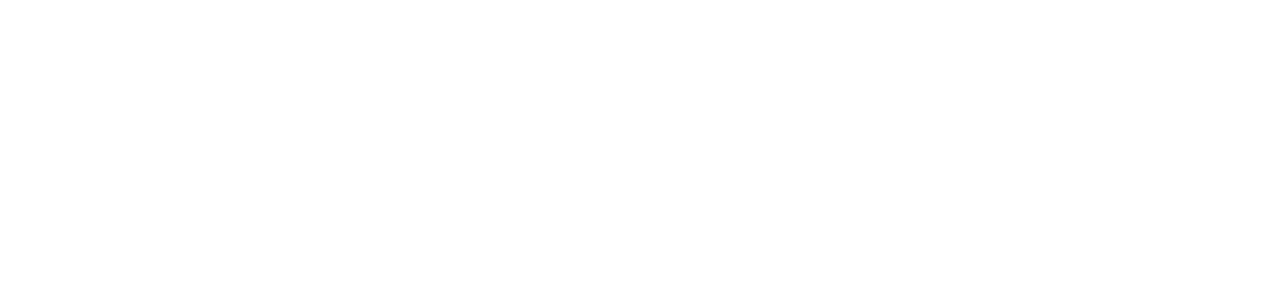
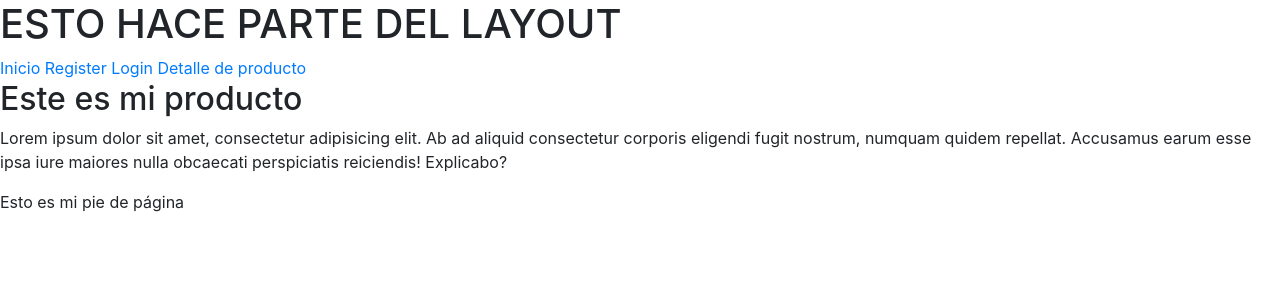
Before and after one commit to kennitromero/ps-todo, a Nuxt app: page /product/detail in a window 1280 px wide. Before the commit this address had no page. Shown: the top 300 px of the page. Built offline with nearby package versions, Linux system fonts and the light colour scheme.

Commit message:
Comenzando proyecto

```diff
--- a/components/NuxtLogo.vue
+++ /dev/null
@@ -1,11 +0,0 @@
-<template>
-  <svg class="nuxt-logo" viewBox="0 0 45 30" fill="none" xmlns="http://www.w3.org/2000/svg">
-    <path d="M24.7203 29.704H41.1008C41.6211 29.7041 42.1322 29.5669 42.5828 29.3061C43.0334 29.0454 43.4075 28.6704 43.6675 28.2188C43.9275 27.7672 44.0643 27.2549 44.0641 26.7335C44.0639 26.2121 43.9266 25.6999 43.6662 25.2485L32.6655 6.15312C32.4055 5.70162 32.0315 5.32667 31.581 5.06598C31.1305 4.8053 30.6195 4.66805 30.0994 4.66805C29.5792 4.66805 29.0682 4.8053 28.6177 5.06598C28.1672 5.32667 27.7932 5.70162 27.5332 6.15312L24.7203 11.039L19.2208 1.48485C18.9606 1.03338 18.5864 0.658493 18.1358 0.397853C17.6852 0.137213 17.1741 0 16.6538 0C16.1336 0 15.6225 0.137213 15.1719 0.397853C14.7213 0.658493 14.3471 1.03338 14.0868 1.48485L0.397874 25.2485C0.137452 25.6999 0.000226653 26.2121 2.8053e-07 26.7335C-0.000226092 27.2549 0.136554 27.7672 0.396584 28.2188C0.656614 28.6704 1.03072 29.0454 1.48129 29.3061C1.93185 29.5669 2.44298 29.7041 2.96326 29.704H13.2456C17.3195 29.704 20.3239 27.9106 22.3912 24.4118L27.4102 15.7008L30.0986 11.039L38.1667 25.0422H27.4102L24.7203 29.704ZM13.0779 25.0374L5.9022 25.0358L16.6586 6.36589L22.0257 15.7008L18.4322 21.9401C17.0593 24.2103 15.4996 25.0374 13.0779 25.0374Z" fill="#00DC82" />
-  </svg>
-</template>
-
-<style>
-.nuxt-logo {
-  height: 180px;
-}
-</style>
--- /dev/null
+++ b/layouts/default.vue
@@ -0,0 +1,29 @@
+<template>
+  <div>
+    <h1>
+      ESTO HACE PARTE DEL LAYOUT
+    </h1>
+
+
+
+    <nuxt-link to="/">
+      Inicio
+    </nuxt-link>
+    <nuxt-link to="register">
+      Register
+    </nuxt-link>
+    <nuxt-link to="login">
+      Login
+    </nuxt-link>
+
+    <nuxt-link to="product/detail">
+      Detalle de producto
+    </nuxt-link>
+
+    <Nuxt/>
+
+    <footer>
+      Esto es mi pie de página
+    </footer>
+  </div>
+</template>
--- a/pages/index.vue
+++ b/pages/index.vue
@@ -1,9 +1,17 @@
 <template>
-  <Tutorial/>
+  <div>
+    <h1>
+      Hola: {{ name }}
+    </h1>
+  </div>
 </template>
-
 <script>
 export default {
-  name: 'IndexPage'
+  layout: 'my-main-layout',
+  data() {
+    return {
+      name: "Kennit Ruz"
+    }
+  }
 }
 </script>
--- /dev/null
+++ b/pages/login.vue
@@ -0,0 +1,11 @@
+<template>
+  <div>
+    ESTO HACE PARTE DEL LOGIN
+  </div>
+</template>
+
+<script>
+export default {
+
+}
+</script>
--- /dev/null
+++ b/pages/product/detail.vue
@@ -0,0 +1,12 @@
+<template>
+  <div>
+    <h2>
+      Este es mi producto
+    </h2>
+    <p>
+      Lorem ipsum dolor sit amet, consectetur adipisicing elit. Ab ad aliquid consectetur corporis eligendi fugit
+      nostrum, numquam quidem repellat. Accusamus earum esse ipsa iure maiores nulla obcaecati perspiciatis reiciendis!
+      Explicabo?
+    </p>
+  </div>
+</template>
--- /dev/null
+++ b/pages/register.vue
@@ -0,0 +1,11 @@
+<template>
+  <div>
+    Register
+  </div>
+</template>
+
+<script>
+export default {
+
+}
+</script>
```
Also changed, not shown: components/Tutorial.vue (deleted, +0 -52 lines).
